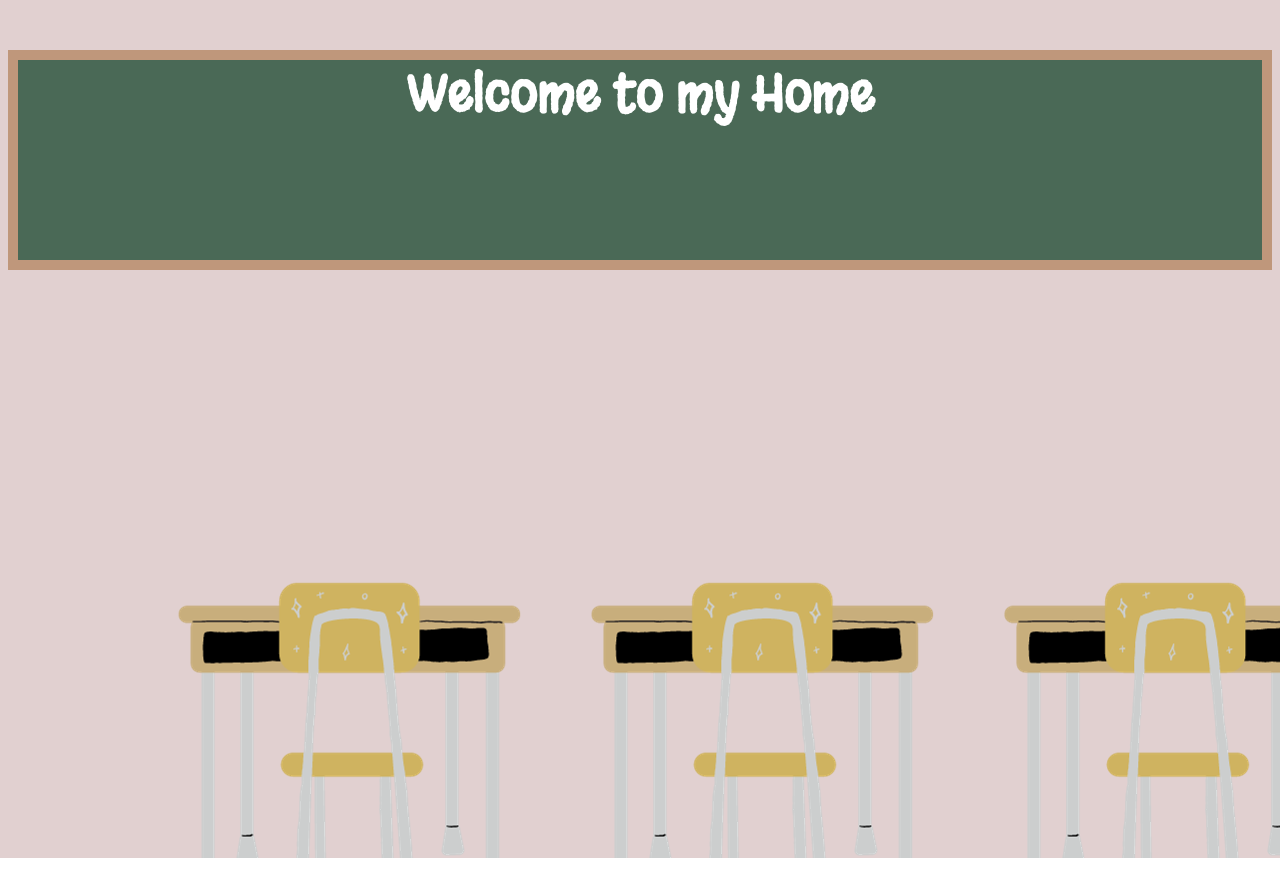
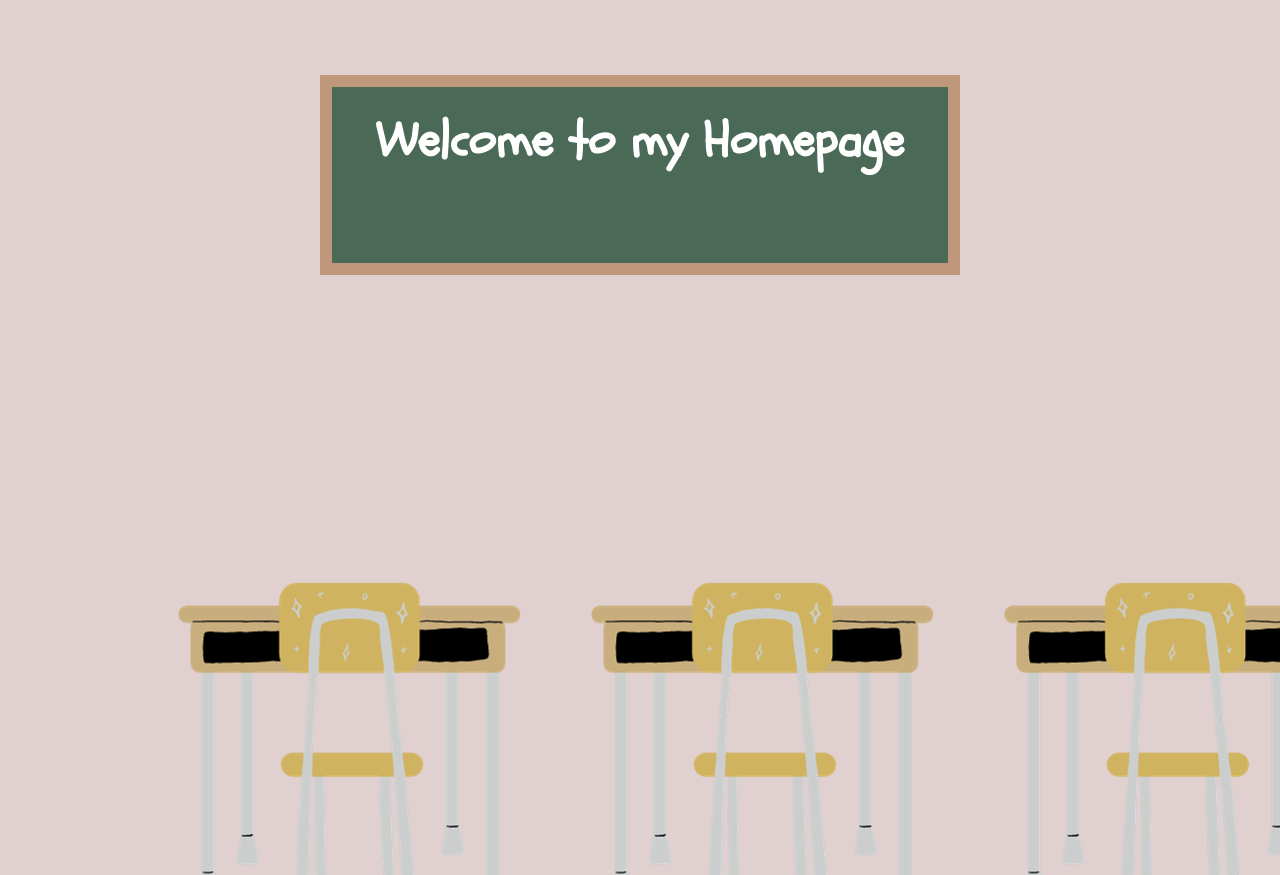
Before and after one commit to lysalbertson/welcome-to-the-jungle, a plain HTML site: page index.html in a window 1280 px wide. Drawn offline with Linux system fonts and the light colour scheme.

Commit message:
centered chalkboard

```diff
--- a/index.html
+++ b/index.html
@@ -4,8 +4,19 @@
     <meta charset="utf-8">
     <title>Untitled</title>
     <style>
+      *{
+        box-sizing: border-box;
+      }
+      body {
+        margin: 0;
+        height: 100vh;
+        background-image: url(desks.png);
+        cursor: url(teacher-pointer.png), auto;
+        font-family: "chalk", sans-serif;
+      }
+
       @font-face {
-        src: url(Margarine-Regular.ttf);
+        src: url(Schoolbell-Regular.ttf);
         font-family: "chalk"
       }
 
@@ -13,27 +24,33 @@
         color: white;
         font-size: 50px;
         text-align: center;
-        border: solid #BF977B;
-        border-width: 10px;
+        border: 12px solid #BF977B;
         background-color: #4A6956;
         height: 200px;
-        margin-top: 50px
+        width: 50vw;
+        /* vw makes page responsive and more dynamic-
+        (#)% of page no matter what*/
+        margin: 75px auto;
+        padding: 20px;
+
+
+
       }
 
       body {
-        ;
-        height: 100vh;
-        background-image: url(desks.png);
-        cursor: url(teacher-pointer.png), auto;
-        font-family: "chalk", sans-serif;
+
 
       }
     </style>
   </head>
   <body>
     <h1>
-      Welcome to my Home
+      Welcome to my Homepage
     </h1>
+
+    <div>
+
+    </div>
 
   </body>
 </html>
```
